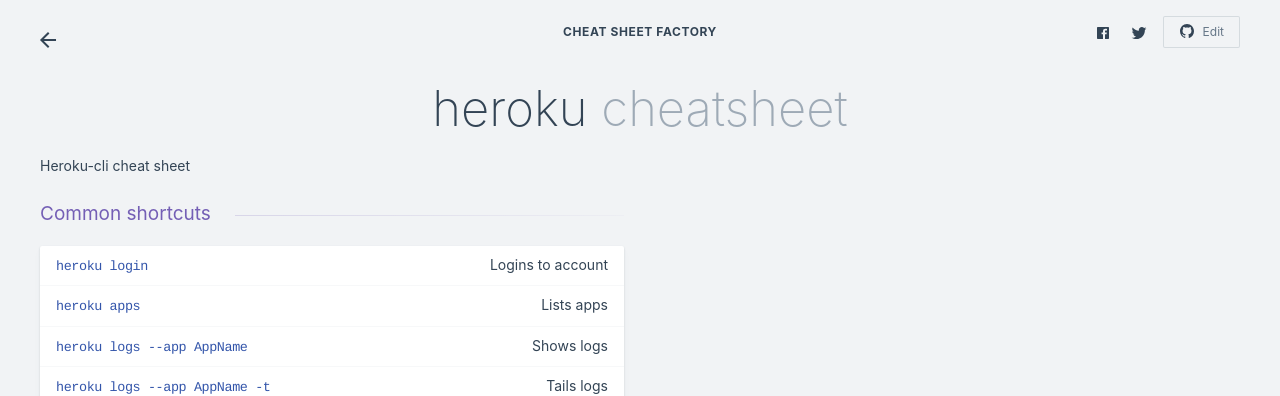
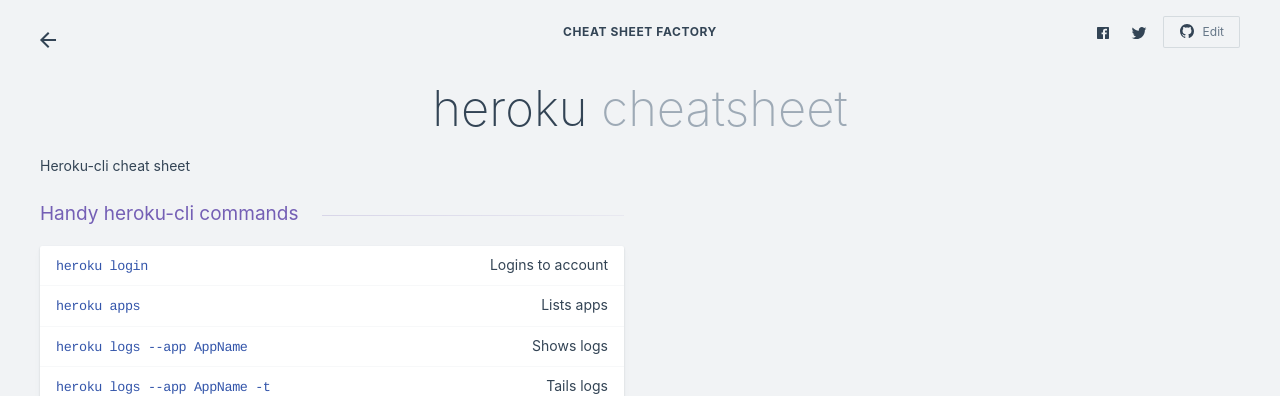
Before and after one commit to kasramp/cheat-sheet-factory, a Jekyll site: the page built from saas/heroku.md, in a window 1280 px wide. Shown: the top 396 px of the page. Built offline with Jekyll 4.4.1, drawn with Linux system fonts in a browser that asks for light colours.

Commit message:
Update the title

```diff
--- a/saas/heroku.md
+++ b/saas/heroku.md
@@ -15,7 +15,7 @@ Shortcuts
 ---------
 {: .-two-column}
 
-### Common shortcuts
+### Handy heroku-cli commands
 
 | `heroku login` | Logins to account |
 | `heroku apps` | Lists apps |
```
